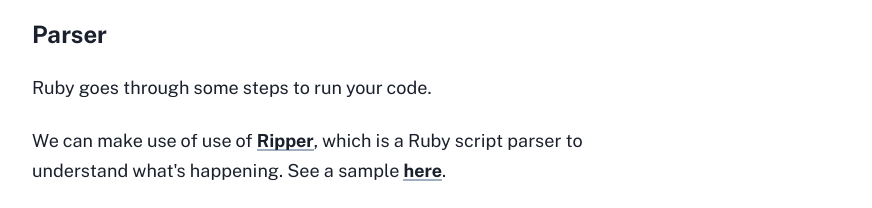
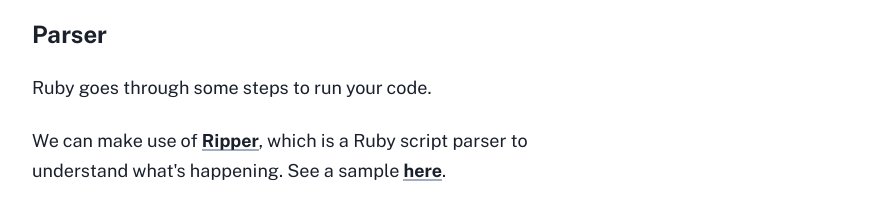
Before and after one commit to kinsomicrote/jioke.me, an Eleventy site: page src/_tutorials/2019-09-14-interpreting-and-parsing-ruby.md in a window 1280 px wide. Shown: the part 1845-2053 px from the top of the page, without its empty margins (320-1192 px from the left). Built offline with nearby package versions, Linux system fonts and the light colour scheme; Eleventy itself is replaced by a stand-in of ours; files that its build step writes are made by us from their sources; what js-beautify would draw is missing.

Commit message:
Update 2019-09-14-interpreting-and-parsing-ruby.md

```diff
--- a/src/_tutorials/2019-09-14-interpreting-and-parsing-ruby.md
+++ b/src/_tutorials/2019-09-14-interpreting-and-parsing-ruby.md
@@ -53,7 +53,7 @@ If we print out the class of the variable `a`, we'll get `NilClass`. Sincerely,
 
 Ruby goes through some steps to run your code.
 
-We can make use of use of [Ripper](https://ruby-doc.org/stdlib-2.5.1/libdoc/ripper/rdoc/Ripper.html), which is a Ruby script parser to understand what's happening.
+We can make use of [Ripper](https://ruby-doc.org/stdlib-2.5.1/libdoc/ripper/rdoc/Ripper.html), which is a Ruby script parser to understand what's happening.
 See a sample [here](https://repl.it/@kinsomicrote/parsingassignmentstudy).
 
 
```
